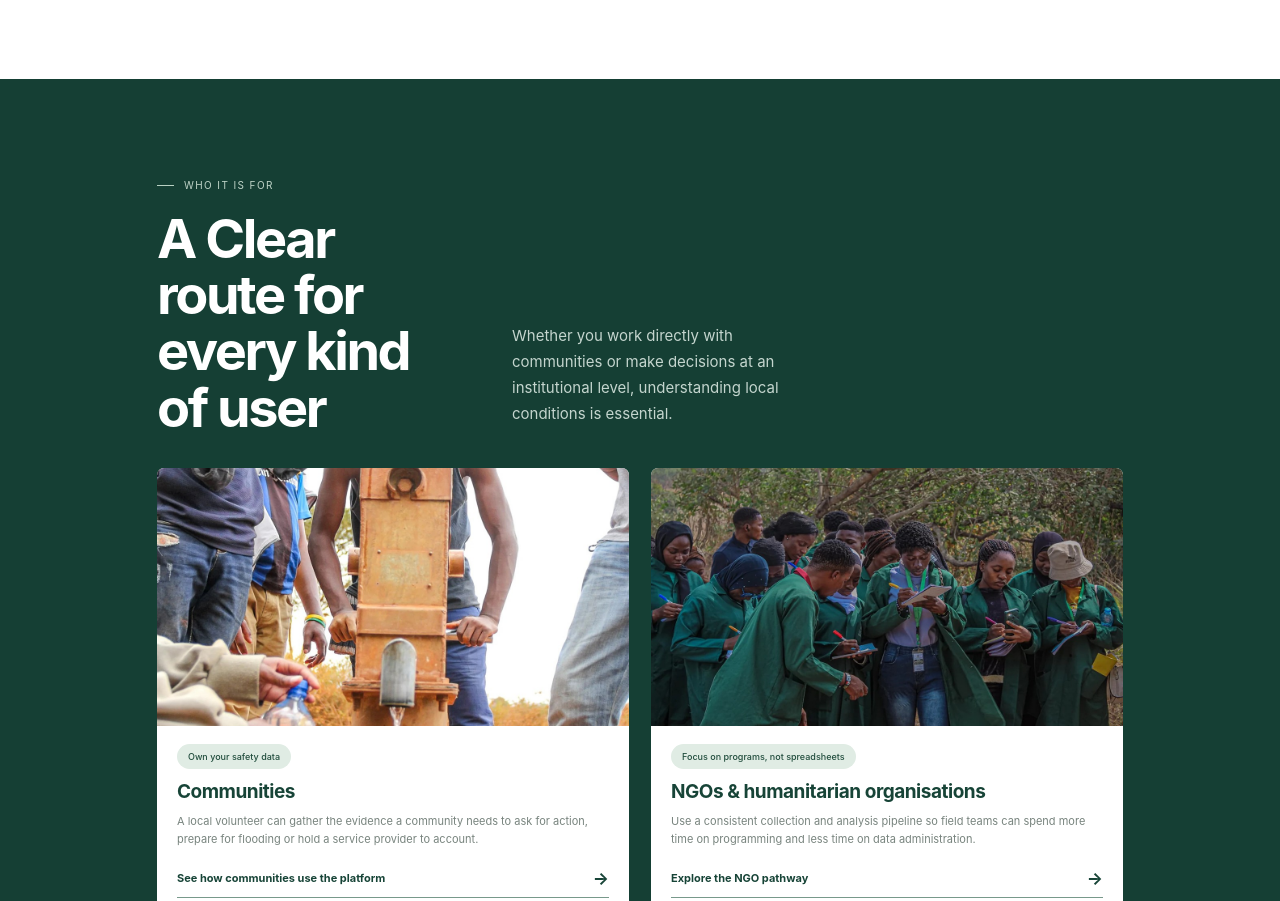
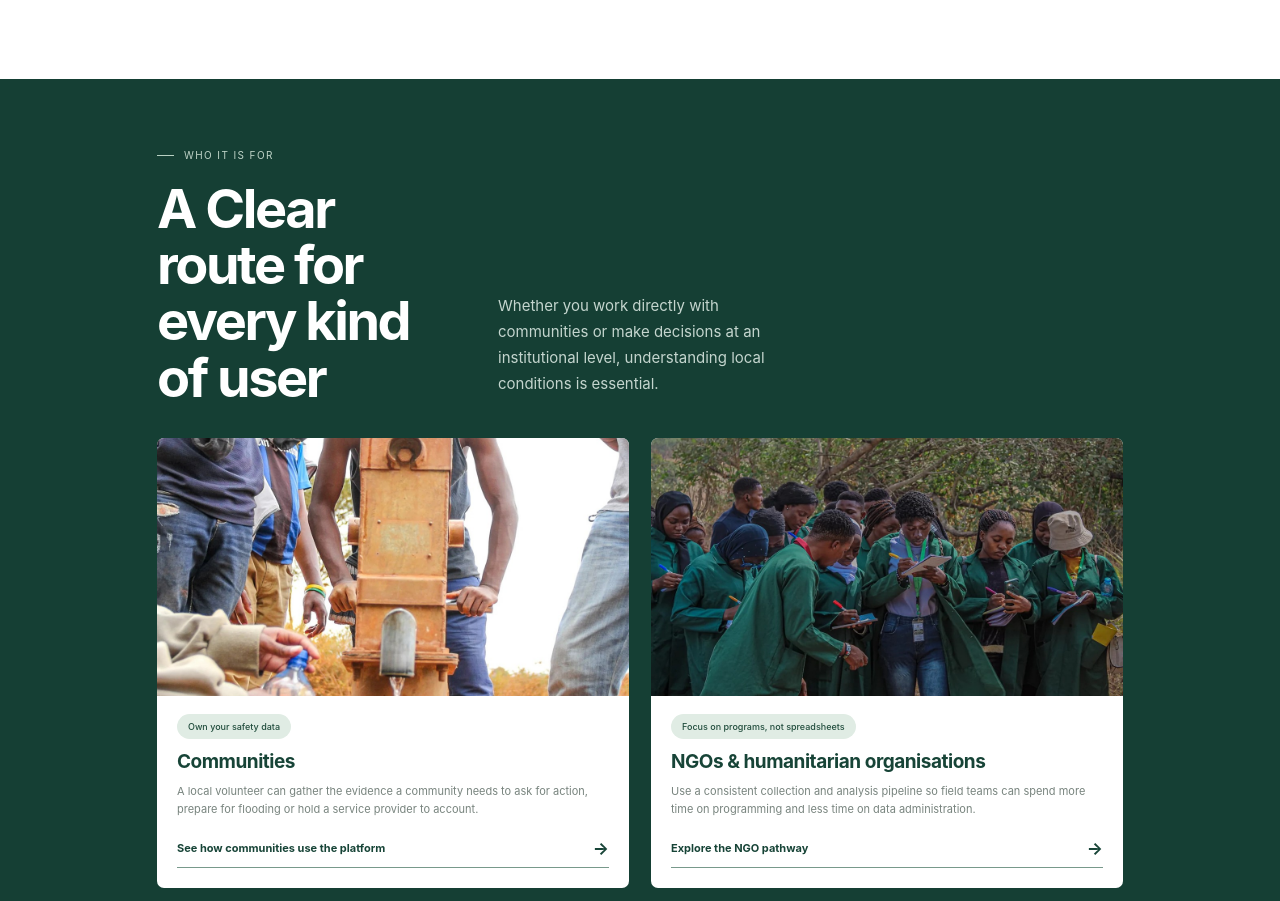
Before and after one commit to Similoluwa99/ekcolab_analytics_website_final_users_section, a plain HTML site: page ekolab_analytics_website/index.html in a window 1280 px wide. Shown: the part 3341-4242 px from the top of the page. Drawn offline with Linux system fonts and the light colour scheme; a web font is replaced by a local one.

Commit message:
Adjust who-it-is-for section spacing

```diff
--- a/ekolab_analytics_website/index.html
+++ b/ekolab_analytics_website/index.html
@@ -169,7 +169,7 @@
 /* Final Figma alignment: Who it is for */
 @media (min-width: 1025px) {
   #landing .users-section {
-    padding: 100px 0 29px;
+    padding: 70px 0 29px;
   }
   #landing .users-section > .container {
     width: min(966px, 80%);
@@ -177,7 +177,7 @@
   #landing .users-heading {
     grid-template-columns: 1fr 1fr;
     align-items: end;
-    gap: 60px;
+    gap: 32px;
     margin-bottom: 32px;
   }
   #landing .users-heading .kicker {
@@ -191,11 +191,14 @@
     line-height: 1.04;
     letter-spacing: -.045em;
     max-width: 490px;
+    justify-self: start;
   }
   #landing .users-heading p {
     font-size: 15px;
     line-height: 1.75;
     margin: 0 0 8px;
+    max-width: 480px;
+    justify-self: end;
   }
   #landing .user-grid {
     display: grid;
```
